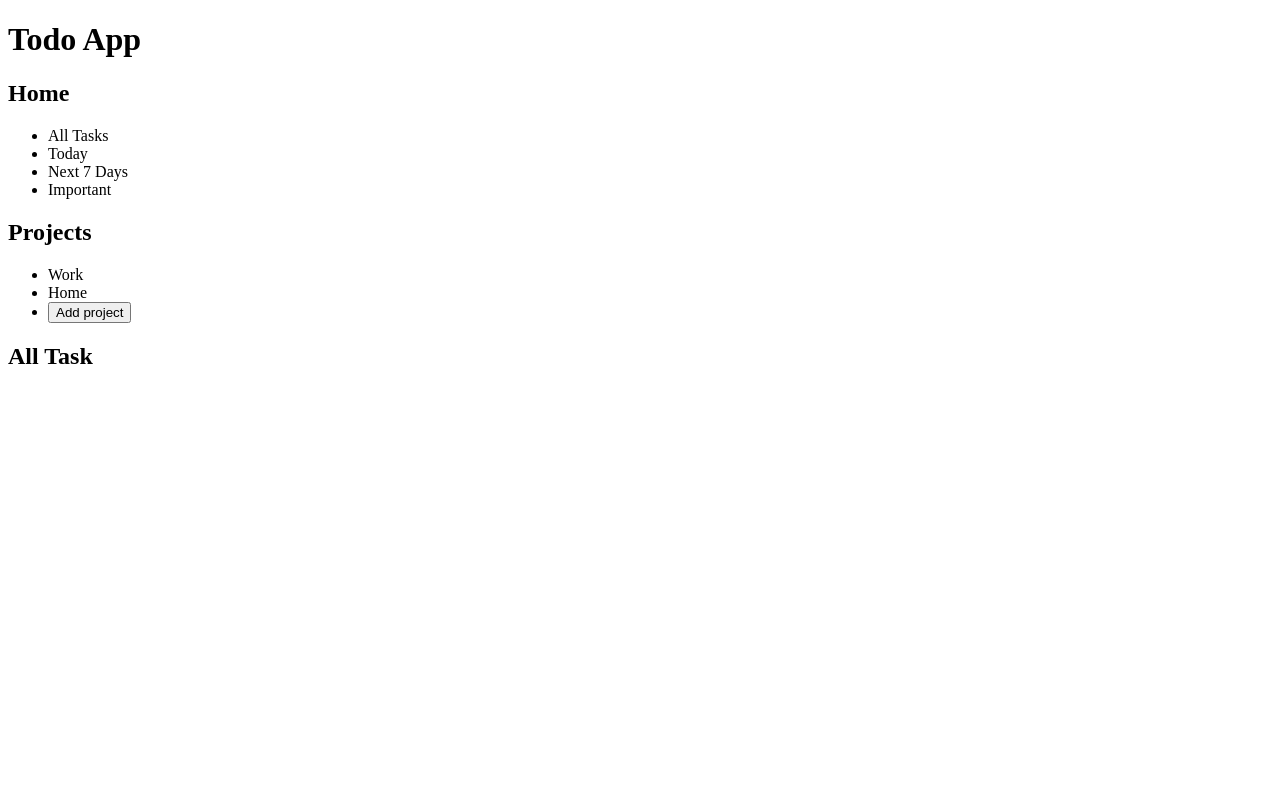
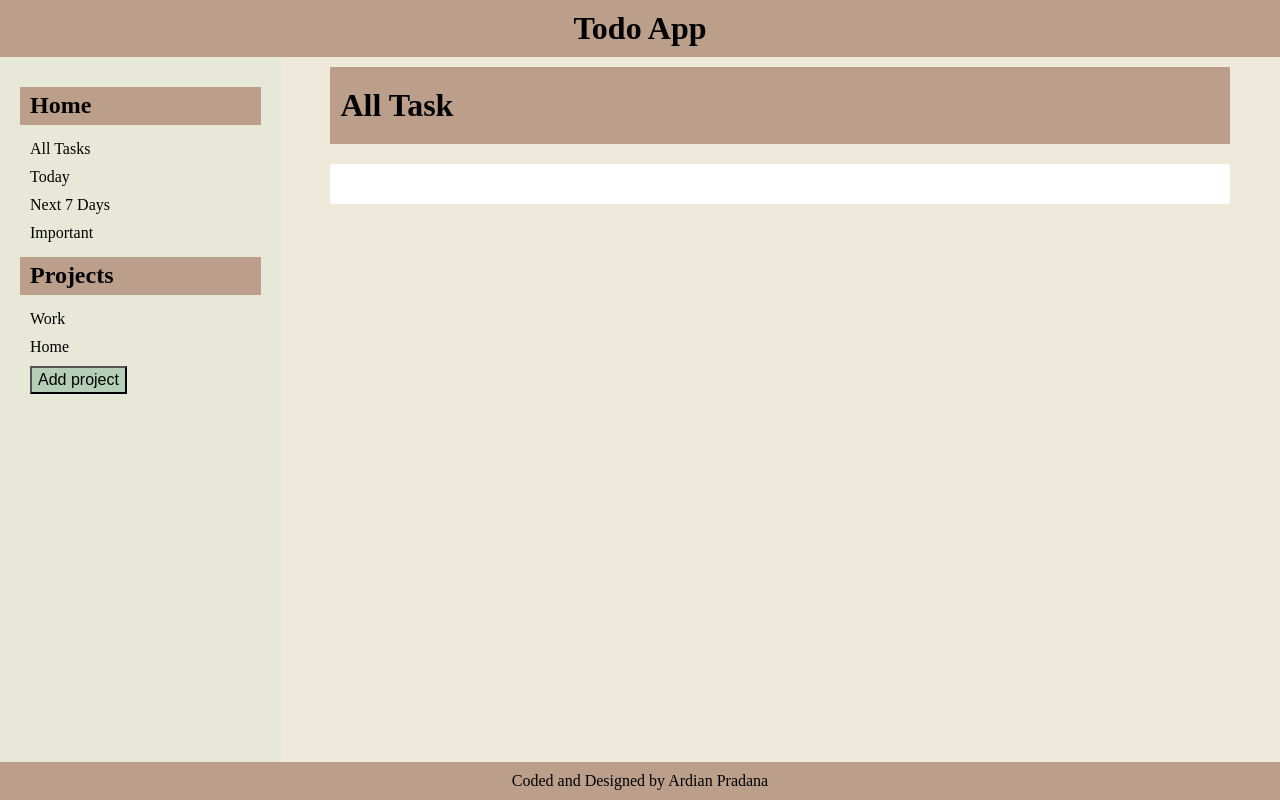
Before and after one commit to ardiandev/todo-app-top, a website built with webpack: page src/template.html in a window 1280 px wide. Built offline with nearby package versions, Linux system fonts and the light colour scheme.

Commit message:
Add style to the HTML

```diff
--- a/src/style.scss
+++ b/src/style.scss
@@ -1,2 +1,115 @@
+$bg-header: rgb(188, 159, 139);
+$bg-body: #fff;
+$bg-sidebar: rgb(238, 233, 218);
+$bg-section: rgb(238, 233, 218);
+$bg-footer: rgb(238, 233, 218);
+
+$brown-dark: rgb(188, 159, 139);
+$green-dark: rgb(181, 207, 183);
+$green-light: rgb(202, 218, 191);
+$silver-light: rgb(231, 232, 216);
+
+* {
+  box-sizing: border-box;
+  margin: 0;
+  padding: 0;
+}
+
 body {
+  width: 100%;
+  min-height: 100vh;
+  display: grid;
+  grid-template-rows: auto 1fr auto;
+  background-color: $bg-body;
 }
+
+// Header
+header {
+  background-color: $bg-header;
+  padding: 10px 0;
+  text-align: center;
+  min-height: 50px;
+}
+
+// Main
+.container.main {
+  display: flex;
+  height: 100%;
+  // padding: 0 20px;
+}
+
+.sidebar {
+  background-color: $silver-light;
+  width: 350px;
+  height: 100%;
+  padding: 20px;
+}
+
+.sidebar ul li {
+  list-style: none;
+}
+
+.sidebar h2 {
+  font-size: 1.5em;
+  margin: 10px 0;
+  border-bottom: 1px solid transparent;
+  background-color: $bg-header;
+  padding: 5px 10px;
+}
+
+.sidebar ul {
+  padding: 5px 10px;
+  display: flex;
+  flex-direction: column;
+  gap: 10px;
+}
+
+.home-container ul li {
+  cursor: pointer;
+  transition: all 4s ease-in-out;
+}
+
+.home-container ul li:hover {
+  color: $brown-dark;
+}
+
+.sidebar button {
+  padding: 3px 6px;
+  font-size: 1em;
+  background-color: $green-dark;
+}
+
+.todo-section {
+  background-color: $bg-section;
+  width: 100%;
+  padding: 10px;
+}
+
+.todo-heading-container,
+.todo-container {
+  width: 100%;
+  max-width: 900px;
+  margin: 0 auto;
+  padding: 20px 10px;
+}
+
+.todo-heading-container {
+  background-color: $brown-dark;
+  color: black;
+}
+
+.todo-heading-container h2 {
+  font-size: 2em;
+}
+
+.todo-container {
+  background-color: #fff;
+  margin-top: 20px;
+}
+
+// Footer
+footer {
+  text-align: center;
+  padding: 10px 0;
+  background-color: $brown-dark;
+}
--- a/src/template.html
+++ b/src/template.html
@@ -39,13 +39,15 @@
         <section class="todo-section">
           <div class="todo-heading-container">
             <h2 class="todo-heading">All Task</h2>
-            <ul class="todo-container"></ul>
           </div>
+          <ul class="todo-container"></ul>
         </section>
       </div>
     </main>
     <footer>
-      <div class="container footer"></div>
+      <div class="container footer">
+        <p>Coded and Designed by Ardian Pradana</p>
+      </div>
     </footer>
   </body>
 </html>
```
